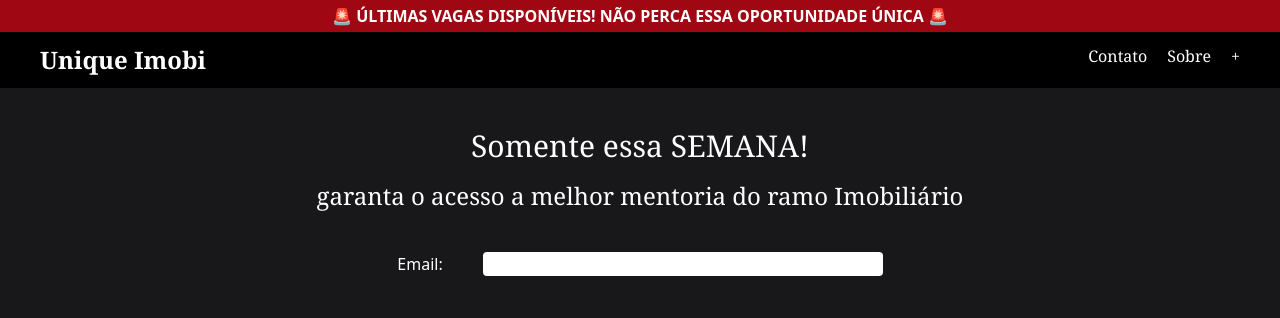
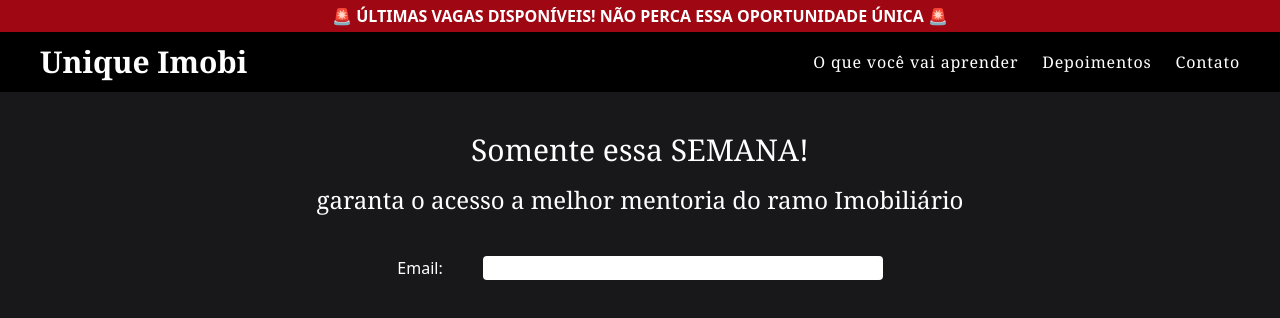
Before and after one commit to LucasPereiraDev/teste-tecnico-impulse, a Next.js app: page / in a window 1280 px wide. Shown: the top 318 px of the page. Built offline with nearby package versions, Linux system fonts and the light colour scheme.

Commit message:
refato--refatorado component header

```diff
--- a/components/header.tsx
+++ b/components/header.tsx
@@ -1,12 +1,12 @@
 export function Header() {
   return (
-    <header className="bg-black flex justify-between py-3 px-10 font-[Georgia]">
-      <h1 className="text-2xl font-bold text-white text-center items-center justify-center  font-serif">Unique Imobi</h1>
+    <header className="bg-black flex flex-wrap justify-between py-3 px-10 font-serif items-center">
+      <h1 className="text-3xl font-bold text-white font-serif">Unique Imobi</h1>
       <nav>
-        <ul className="flex text-white gap-5">
-          <li>Contato</li>
-          <li>Sobre</li>
-          <li>+</li>
+        <ul className="flex flex-wrap text-white gap-6 tracking-wider">
+          <li className="hover:text-gray-400 cursor-pointer">O que você vai aprender</li>
+          <li className="hover:text-gray-400 cursor-pointer">Depoimentos</li>
+          <li className="hover:text-gray-400 cursor-pointer">Contato</li>
         </ul>
       </nav>
     </header>
```
